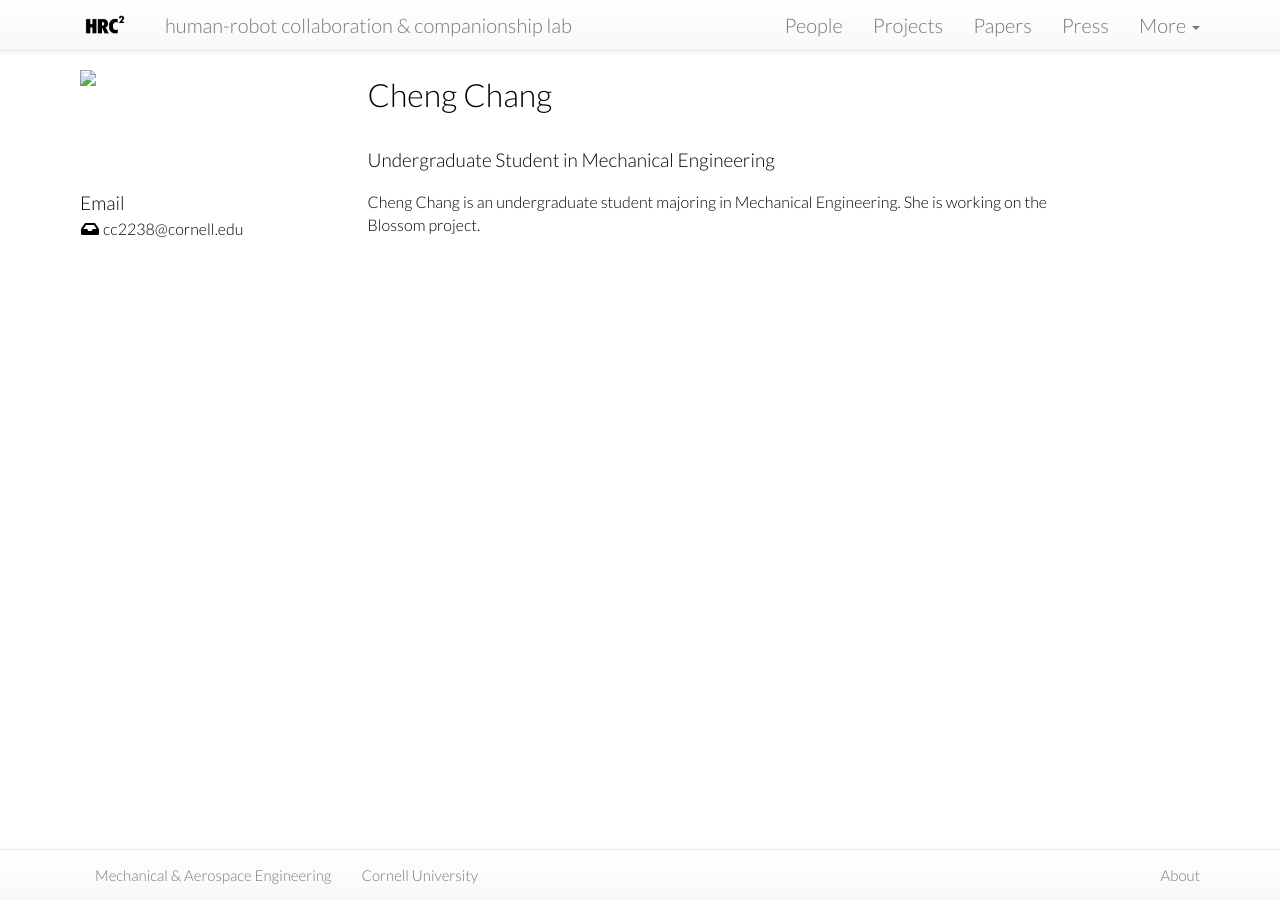
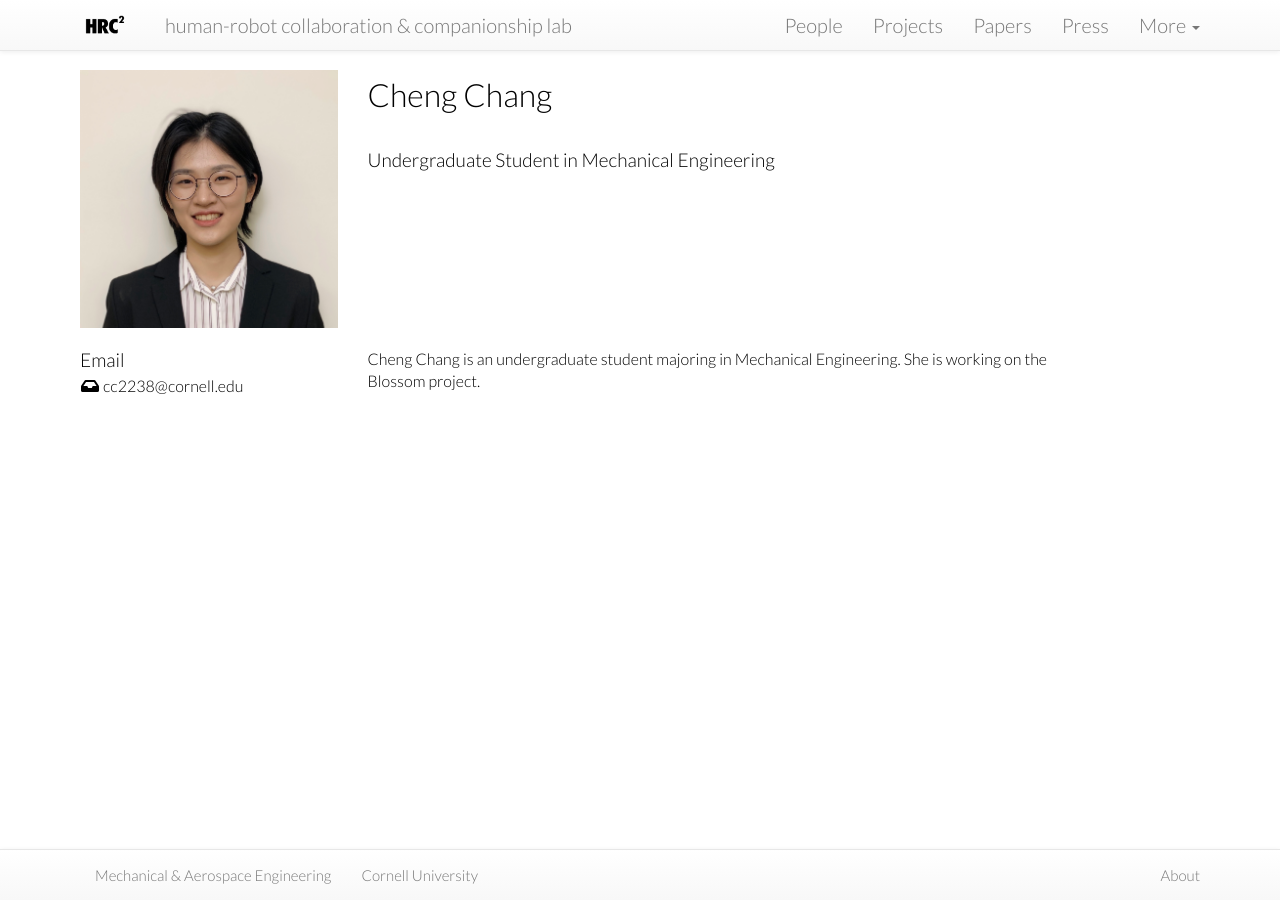
Before and after one commit to hrc2/hrc2.github.io, a Jekyll site: the page built from people/_posts/2021-10-01-cheng-chang.md, in a window 1280 px wide. Built offline with Jekyll 4.4.1, drawn with Linux system fonts in a browser that asks for light colours; nearby versions of some CDN libraries; some web fonts are replaced.

Commit message:
CC image location

```diff
--- a/people/_posts/2021-10-01-cheng-chang.md
+++ b/people/_posts/2021-10-01-cheng-chang.md
@@ -9,7 +9,7 @@ email: cc2238@cornell.edu
 twitter:
 github:
 scholar:
-image: /assets/images/team/cheng-chang.jpg
+image: /assets/images/people/cheng-chang.jpg
 cv:
 alum: false
 ---
```
Also changed, not shown: assets/images/people/cheng-chang.jpg.
